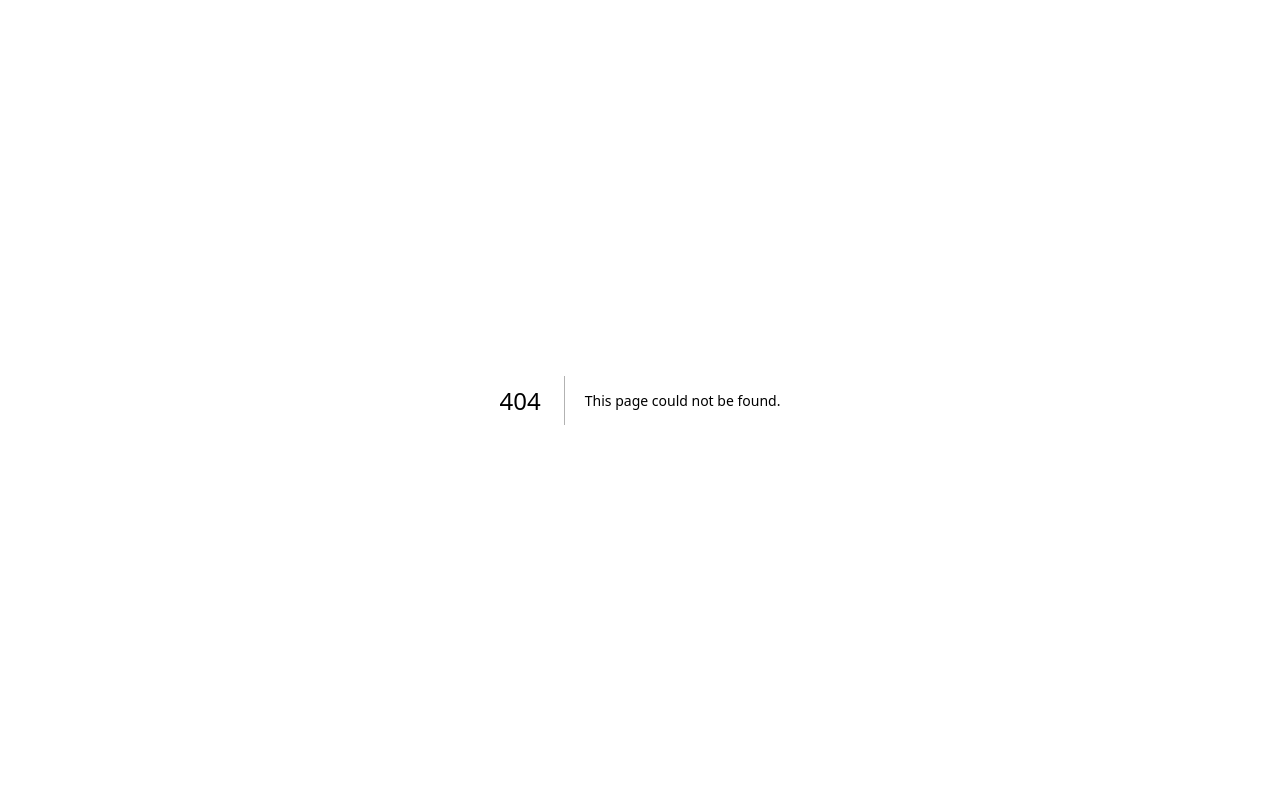
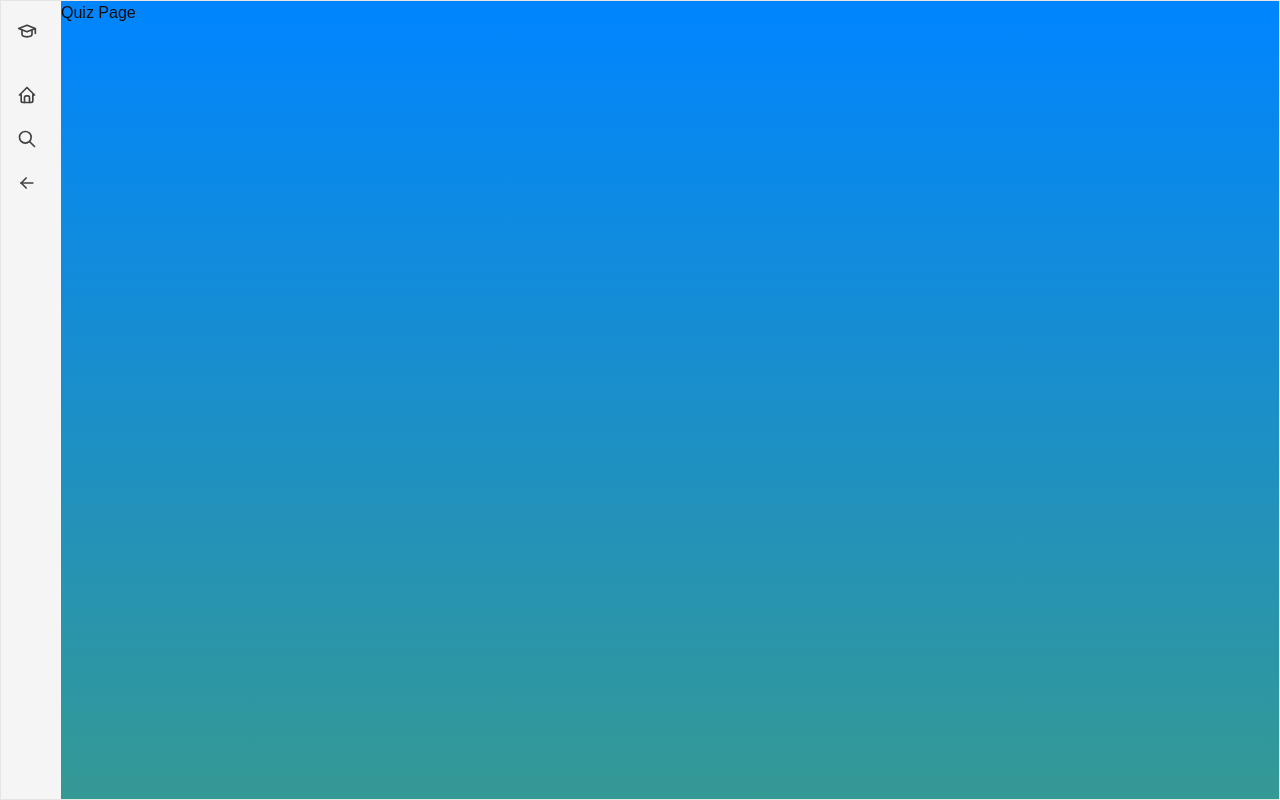
Before and after one commit to shahd9290/Competitive-Revision-Website, a Next.js app in the folder product/frontend/: page /quiz in a window 1280 px wide. Before the commit this address had no page. Built offline with nearby package versions, Linux system fonts and the light colour scheme.

Commit message:
Topics redirect to quiz page with id

```diff
--- /dev/null
+++ b/product/frontend/app/quiz/page.tsx
@@ -0,0 +1,26 @@
+import {SidebarMenu} from "@/components/ui/SidebarMenu";
+
+const Quiz = () => {
+    return(
+        <div>
+            <h1>Quiz Page</h1>
+        </div>
+    )
+}
+
+
+/**
+ * A wrapper component for the `Quiz` component with a sidebar menu.
+ */
+const Page = () => {
+
+    return (
+        <div>
+            <SidebarMenu>
+                <Quiz/>
+            </SidebarMenu>
+        </div>
+    )
+}
+
+export default Page
--- a/product/frontend/components/ui/bento-grid.tsx
+++ b/product/frontend/components/ui/bento-grid.tsx
@@ -1,6 +1,7 @@
 import { cn } from "@/lib/utils";
 import { Children } from "react";
 import {Dialog, DialogContent, DialogDescription, DialogTitle, DialogTrigger} from "@/components/ui/dialog";
+import Link from "next/link";
 
 // Bento Grid component made available for public use via Aceternity UI - https://ui.aceternity.com/components/bento-grid
 
@@ -58,7 +59,12 @@ export const BentoGridItem = ({
             <DialogContent>
                 <DialogTitle>{title}</DialogTitle>
                 {topics && topics.length > 0 ? (topics.map((topic, i) => (
-                    <DialogDescription key={i}>{topic.name}</DialogDescription>
+                    <DialogDescription key={i}>
+                        <Link href={{
+                            pathname: "/quiz",
+                            query: {id: topic.id},
+                        }}>{topic.name}</Link>
+                    </DialogDescription>
                 ))):(
                     <DialogDescription>No Topics Found!</DialogDescription>)
                 }
```
